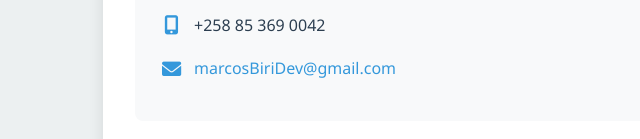
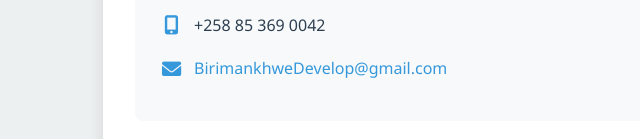
Before and after one commit to BirimankhweDevelop/BIRIMANKHWE-DEVELOP, a plain HTML site: page desenvolvedor/desenvolvedor.html in a window 1280 px wide. Shown: the part 813-952 px from the top of the page, 137-777 px from the left. Drawn offline with Linux system fonts and the light colour scheme.

Commit message:
Update desenvolvedor.html
Signed-off-by: BirimankhweDevelop <BirimankhweDevelop@gmail.com>

```diff
--- a/desenvolvedor/desenvolvedor.html
+++ b/desenvolvedor/desenvolvedor.html
@@ -262,7 +262,7 @@
                 <div class="contact-item">
                     <div class="contact-icon"><i class="fas fa-envelope"></i></div>
                     <div>
-                        <span class="email-link" id="emailLink">marcosBiriDev@gmail.com</span>
+                        <span class="email-link" id="emailLink">BirimankhweDevelop@gmail.com</span>
                     </div>
                 </div>
             </div>
```
